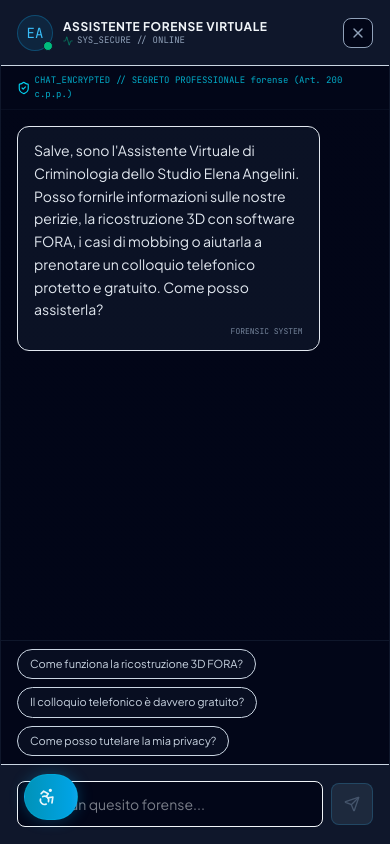
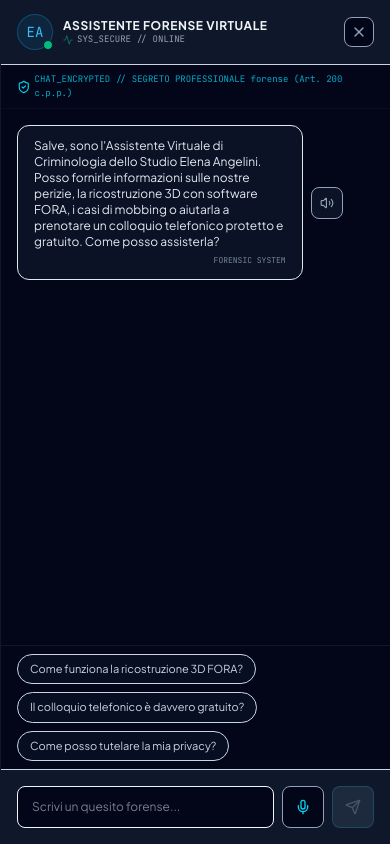
Before and after one commit to Facilissimoweb/Elena-Angelini-Criminologa-Studio, a React (Vite) app: page / in a window 390 px wide. Both pictures are taken after a click on the button 337 px from the left and 791 px from the top of the page. Shown: the top 844 px of the page. Built offline with nearby package versions, Linux system fonts and the light colour scheme.

Commit message:
Ho completato l'implementazione delle funzionalità richieste per la chat forense e la gestione adattiva dei widget, risolvendo i problemi di sovrapposizione sui dispositivi mobili e introducendo strumenti audio avanzati: 🛠️ Riepilogo delle Migliorature Apportate

```diff
--- a/src/components/ForensicChat.tsx
+++ b/src/components/ForensicChat.tsx
@@ -1,5 +1,5 @@
 import { useState, useEffect, useRef } from 'react';
-import { MessageSquare, X, Send, ShieldCheck, HelpCircle, Activity } from 'lucide-react';
+import { MessageSquare, X, Send, ShieldCheck, HelpCircle, Activity, Mic, MicOff, Volume2, Square } from 'lucide-react';
 import { Language } from '../types';
 import { motion, AnimatePresence } from 'motion/react';
 
@@ -18,6 +18,174 @@ export default function ForensicChat({ lang }: ForensicChatProps) {
   const [inputValue, setInputValue] = useState('');
   const [isLoading, setIsLoading] = useState(false);
   const scrollRef = useRef<HTMLDivElement>(null);
+
+  // Audio / Speech Recognition and Synthesis States
+  const [isRecording, setIsRecording] = useState(false);
+  const [activeSpeakingIndex, setActiveSpeakingIndex] = useState<number | null>(null);
+  const [isSpeechSupported, setIsSpeechSupported] = useState(false);
+  const [isAccessibilityOpen, setIsAccessibilityOpen] = useState(false);
+  const recognitionRef = useRef<any>(null);
+
+  // Sync state with global event to avoid mobile overlapping
+  useEffect(() => {
+    window.dispatchEvent(new CustomEvent('forensic-chat-toggle', { detail: { open: isOpen } }));
+    if (!isOpen && typeof window !== 'undefined' && window.speechSynthesis) {
+      window.speechSynthesis.cancel();
+      setActiveSpeakingIndex(null);
+    }
+  }, [isOpen]);
+
+  // Sync with accessibility state changes
+  useEffect(() => {
+    const handleAccToggle = (e: any) => {
+      setIsAccessibilityOpen(e.detail?.open || false);
+    };
+    window.addEventListener('accessibility-toggle', handleAccToggle);
+    return () => {
+      window.removeEventListener('accessibility-toggle', handleAccToggle);
+    };
+  }, []);
+
+  // Initialize Speech Recognition
+  useEffect(() => {
+    const SpeechRecognition = (window as any).SpeechRecognition || (window as any).webkitSpeechRecognition;
+    if (SpeechRecognition) {
+      setIsSpeechSupported(true);
+      const rec = new SpeechRecognition();
+      rec.continuous = false;
+      rec.interimResults = false;
+      rec.lang = lang === 'it' ? 'it-IT' : 'en-US';
+
+      rec.onstart = () => {
+        setIsRecording(true);
+      };
+
+      rec.onend = () => {
+        setIsRecording(false);
+      };
+
+      rec.onerror = (event: any) => {
+        console.error("Speech recognition error", event.error);
+        setIsRecording(false);
+      };
+
+      rec.onresult = (event: any) => {
+        const transcript = event.results[0][0].transcript;
+        if (transcript) {
+          setInputValue((prev) => {
+            const space = prev && !prev.endsWith(' ') ? ' ' : '';
+            return prev + space + transcript;
+          });
+        }
+      };
+
+      recognitionRef.current = rec;
+    }
+
+    // Load voices in background
+    if (typeof window !== 'undefined' && window.speechSynthesis) {
+      window.speechSynthesis.getVoices();
+    }
+
+    return () => {
+      if (recognitionRef.current) {
+        try {
+          recognitionRef.current.stop();
+        } catch (e) {}
+      }
+      if (typeof window !== 'undefined' && window.speechSynthesis) {
+        window.speechSynthesis.cancel();
+      }
+    };
+  }, [lang]);
+
+  const toggleRecording = () => {
+    if (!recognitionRef.current) return;
+    if (isRecording) {
+      recognitionRef.current.stop();
+    } else {
+      try {
+        recognitionRef.current.start();
+      } catch (err) {
+        console.error("Failed to start speech recognition:", err);
+      }
+    }
+  };
+
+  const toggleSpeak = (text: string, index: number) => {
+    if (!window.speechSynthesis) return;
+
+    if (activeSpeakingIndex === index) {
+      window.speechSynthesis.cancel();
+      setActiveSpeakingIndex(null);
+      return;
+    }
+
+    window.speechSynthesis.cancel();
+
+    // Strip markdown formatting for cleaner reading
+    const cleanText = text
+      .replace(/\*\*/g, '')
+      .replace(/\*/g, '')
+      .replace(/#+/g, '')
+      .replace(/`+/g, '');
+
+    const utterance = new SpeechSynthesisUtterance(cleanText);
+    utterance.lang = lang === 'it' ? 'it-IT' : 'en-US';
+
+    const voices = window.speechSynthesis.getVoices();
+    let selectedVoice = null;
+
+    if (lang === 'it') {
+      // Find a standard male Italian voice if available
+      selectedVoice = voices.find(v =>
+        v.lang.startsWith('it') &&
+        (v.name.toLowerCase().includes('cosimo') ||
+         v.name.toLowerCase().includes('diego') ||
+         v.name.toLowerCase().includes('male') ||
+         v.name.toLowerCase().includes('piero') ||
+         v.name.toLowerCase().includes('molo') ||
+         v.name.toLowerCase().includes('guy') ||
+         v.name.toLowerCase().includes('vittorio'))
+      );
+      if (!selectedVoice) {
+        selectedVoice = voices.find(v => v.lang.startsWith('it'));
+      }
+    } else {
+      // Find a standard male English voice if available
+      selectedVoice = voices.find(v =>
+        v.lang.startsWith('en') &&
+        (v.name.toLowerCase().includes('david') ||
+         v.name.toLowerCase().includes('james') ||
+         v.name.toLowerCase().includes('mark') ||
+         v.name.toLowerCase().includes('male') ||
+         v.name.toLowerCase().includes('guy') ||
+         v.name.toLowerCase().includes('george'))
+      );
+      if (!selectedVoice) {
+        selectedVoice = voices.find(v => v.lang.startsWith('en'));
+      }
+    }
+
+    if (selectedVoice) {
+      utterance.voice = selectedVoice;
+    }
+
+    // Set pitch and rate to convey a calm, standard, fluid male tone
+    utterance.pitch = 0.88;
+    utterance.rate = 0.95;
+
+    utterance.onend = () => {
+      setActiveSpeakingIndex(null);
+    };
+
+    utterance.onerror = () => {
+      setActiveSpeakingIndex(null);
+    };
+
+    setActiveSpeakingIndex(index);
+    window.speechSynthesis.speak(utterance);
+  };
 
   // Initialize welcome message when language changes
   useEffect(() => {
@@ -89,7 +257,7 @@ export default function ForensicChat({ lang }: ForensicChatProps) {
   return (
     <>
       {/* Floating Launcher Action Button */}
-      {!isOpen && (
+      {!isOpen && !isAccessibilityOpen && (
         <motion.button
           initial={{ scale: 0.8, opacity: 0 }}
           animate={{ scale: 1, opacity: 1 }}
@@ -107,12 +275,12 @@ export default function ForensicChat({ lang }: ForensicChatProps) {
       <AnimatePresence>
         {isOpen && (
           <motion.div
-            initial={{ opacity: 0, y: 50, scale: 0.95 }}
-            animate={{ opacity: 1, y: 0, scale: 1 }}
-            exit={{ opacity: 0, y: 50, scale: 0.95 }}
-            transition={{ duration: 0.25 }}
-            // Full-screen on mobile (w-full h-full inset-0), compact overlay on desktop
-            className="fixed md:bottom-6 md:right-6 md:w-[420px] md:h-[620px] md:rounded-2xl w-full h-full inset-0 z-50 bg-slate-950 border border-slate-900 flex flex-col shadow-2xl overflow-hidden"
+            initial={{ opacity: 0, x: 100 }}
+            animate={{ opacity: 1, x: 0 }}
+            exit={{ opacity: 0, x: 100 }}
+            transition={{ duration: 0.3, ease: 'easeOut' }}
+            // Full-screen on mobile, full-height sidebar on the right on desktop
+            className="fixed inset-0 w-full h-full md:left-auto md:right-0 md:top-0 md:bottom-0 md:h-screen md:w-[460px] md:rounded-none z-[9995] bg-slate-950 border-l border-slate-900 flex flex-col shadow-2xl overflow-hidden"
           >
             {/* Header section with forensic credentials */}
             <div className="bg-slate-900 px-4 py-3.5 border-b border-slate-850 flex items-center justify-between">
@@ -156,20 +324,39 @@ export default function ForensicChat({ lang }: ForensicChatProps) {
                 return (
                   <div
                     key={index}
-                    className={`flex ${isAssistant ? 'justify-start' : 'justify-end'} text-left`}
+                    className={`flex ${isAssistant ? 'justify-start' : 'justify-end'} items-start space-x-2 text-left`}
                   >
                     <div
-                      className={`max-w-[85%] rounded-xl px-4 py-3 text-sm leading-relaxed ${
+                      className={`max-w-[80%] rounded-xl px-4 py-3 text-sm leading-relaxed ${
                         isAssistant
                           ? 'bg-slate-900/70 border border-slate-850 text-slate-200'
                           : 'bg-cold-500 text-white border border-cold-400/20'
                       }`}
                     >
-                      <p className="whitespace-pre-wrap font-sans">{msg.content}</p>
+                      <p className="whitespace-pre-wrap font-sans text-xs md:text-sm">{msg.content}</p>
                       <span className="block text-[8px] font-mono text-slate-400/80 mt-1 text-right uppercase">
                         {isAssistant ? 'Forensic System' : 'Secured User'}
                       </span>
                     </div>
+
+                    {isAssistant && (
+                      <button
+                        type="button"
+                        onClick={() => toggleSpeak(msg.content, index)}
+                        className={`p-2 rounded-lg border transition-all cursor-pointer active:scale-90 self-center ${
+                          activeSpeakingIndex === index
+                            ? 'bg-cyan-500/15 border-cyan-500/40 text-cyan-400 animate-pulse'
+                            : 'bg-slate-900/80 border-slate-850 text-slate-400 hover:text-cyan-400 hover:border-cyan-500/20'
+                        }`}
+                        title={lang === 'it' ? 'Ascolta risposta' : 'Listen to response'}
+                      >
+                        {activeSpeakingIndex === index ? (
+                          <Square className="w-3.5 h-3.5 fill-cyan-400/20" />
+                        ) : (
+                          <Volume2 className="w-3.5 h-3.5" />
+                        )}
+                      </button>
+                    )}
                   </div>
                 );
               })}
@@ -217,13 +404,42 @@ export default function ForensicChat({ lang }: ForensicChatProps) {
                 type="text"
                 value={inputValue}
                 onChange={(e) => setInputValue(e.target.value)}
-                placeholder={lang === 'it' ? 'Scrivi un quesito forense...' : 'Type a forensic inquiry...'}
+                placeholder={
+                  isRecording
+                    ? (lang === 'it' ? 'Ascolto attivo... parla ora' : 'Listening... speak now')
+                    : (lang === 'it' ? 'Scrivi un quesito forense...' : 'Type a forensic inquiry...')
+                }
                 disabled={isLoading}
-                className="flex-1 bg-slate-950 text-slate-100 border border-slate-850 rounded-lg px-3.5 py-3 text-sm focus:outline-none focus:border-cold-400 disabled:opacity-50 font-sans"
+                className="flex-1 bg-slate-950 text-slate-100 border border-slate-850 rounded-lg px-3.5 py-3 text-xs md:text-sm focus:outline-none focus:border-cold-400 disabled:opacity-50 font-sans"
               />
+
+              {isSpeechSupported && (
+                <button
+                  type="button"
+                  onClick={toggleRecording}
+                  disabled={isLoading}
+                  className={`p-3 rounded-lg border transition-all cursor-pointer active:scale-95 flex items-center justify-center ${
+                    isRecording
+                      ? 'bg-red-600 border-red-500 text-white animate-pulse shadow-[0_0_12px_rgba(239,68,68,0.5)]'
+                      : 'bg-slate-950 border-slate-850 text-slate-400 hover:text-cyan-400 hover:border-cyan-500/20'
+                  }`}
+                  title={
+                    lang === 'it'
+                      ? (isRecording ? 'Ferma dettatura' : 'Dettatura vocale')
+                      : (isRecording ? 'Stop voice typing' : 'Voice typing')
+                  }
+                >
+                  {isRecording ? (
+                    <MicOff className="w-4 h-4 text-white" />
+                  ) : (
+                    <Mic className="w-4 h-4 text-cyan-400" />
+                  )}
+                </button>
+              )}
+
               <button
                 type="submit"
-                disabled={isLoading || !inputValue.trim()}
+                disabled={isLoading || (!inputValue.trim() && !isRecording)}
                 className="p-3 rounded-lg bg-cold-500 hover:bg-cold-600 disabled:bg-slate-800 disabled:text-slate-600 text-white flex items-center justify-center transition-colors cursor-pointer active:scale-95 border border-cold-400/20"
               >
                 <Send className="w-4 h-4" />
--- a/src/components/VisioneFacilitata.tsx
+++ b/src/components/VisioneFacilitata.tsx
@@ -29,6 +29,23 @@ const safeSetItem = (key: string, value: string): void => {
 
 export default function VisioneFacilitata({ lang }: VisioneFacilitataProps) {
   const [isOpen, setIsOpen] = useState(false);
+  const [isChatOpen, setIsChatOpen] = useState(false);
+
+  // Sync state with global event to avoid mobile overlapping
+  useEffect(() => {
+    const handleChatToggle = (e: any) => {
+      setIsChatOpen(e.detail?.open || false);
+    };
+    window.addEventListener('forensic-chat-toggle', handleChatToggle);
+    return () => {
+      window.removeEventListener('forensic-chat-toggle', handleChatToggle);
+    };
+  }, []);
+
+  // Dispatch accessibility toggle state
+  useEffect(() => {
+    window.dispatchEvent(new CustomEvent('accessibility-toggle', { detail: { open: isOpen } }));
+  }, [isOpen]);
 
   // States initialized from localStorage if available
   const [highContrast, setHighContrast] = useState<boolean>(() => {
@@ -222,6 +239,7 @@ export default function VisioneFacilitata({ lang }: VisioneFacilitataProps) {
   return (
     <>
       {/* Floating Widget Button */}
+      {!isChatOpen && (
         <div className="fixed bottom-6 left-6 z-[9990] select-none">
           <button
             id="accessibility-widget-btn"
@@ -233,6 +251,7 @@ export default function VisioneFacilitata({ lang }: VisioneFacilitataProps) {
             <span className="hidden sm:inline">{currentT.btnTitle}</span>
           </button>
         </div>
+      )}
 
       {/* Side drawer / modal for Accessibility Options */}
       <AnimatePresence>
```
Lines whose indentation alone changed are shown as unchanged.
